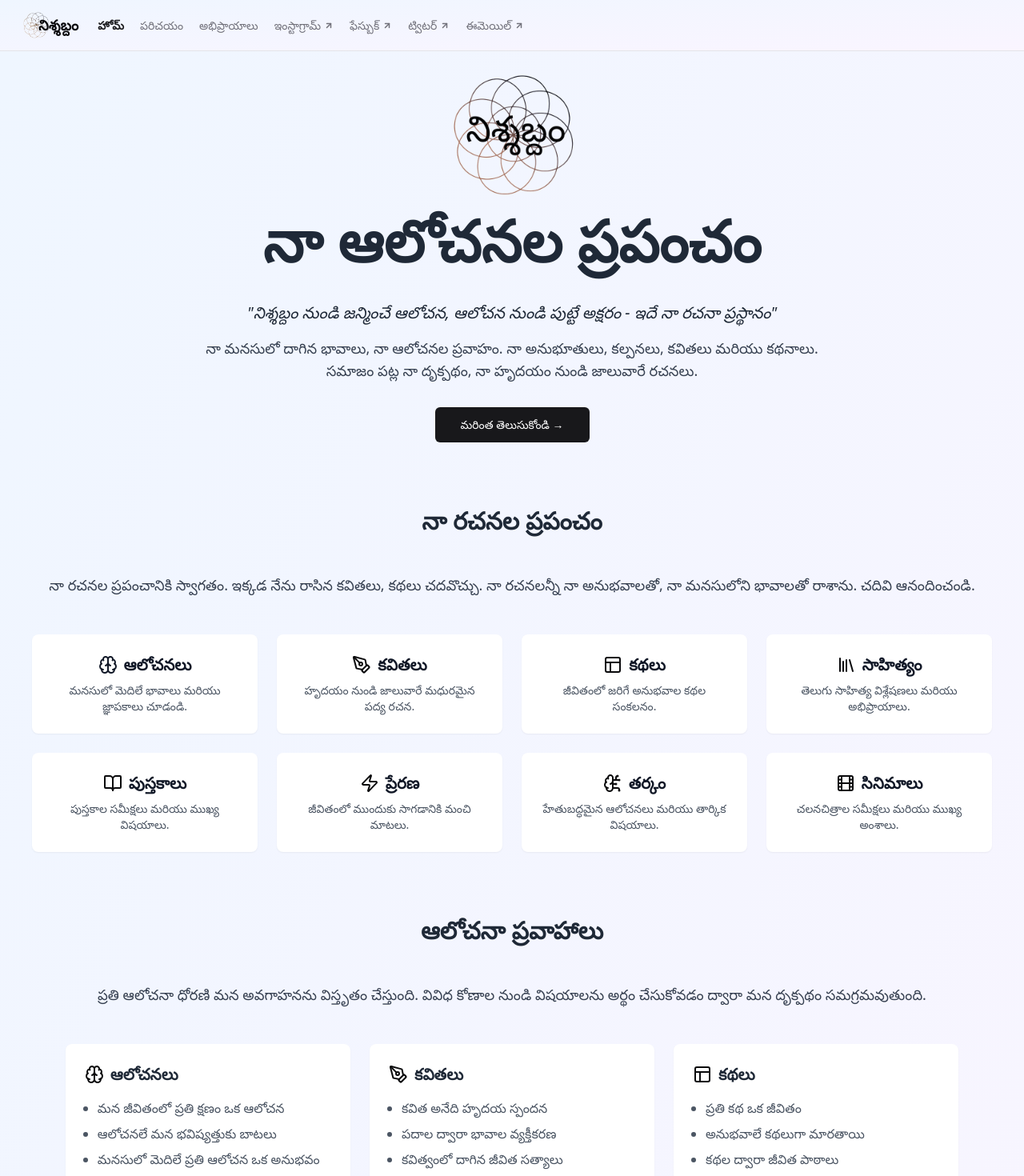
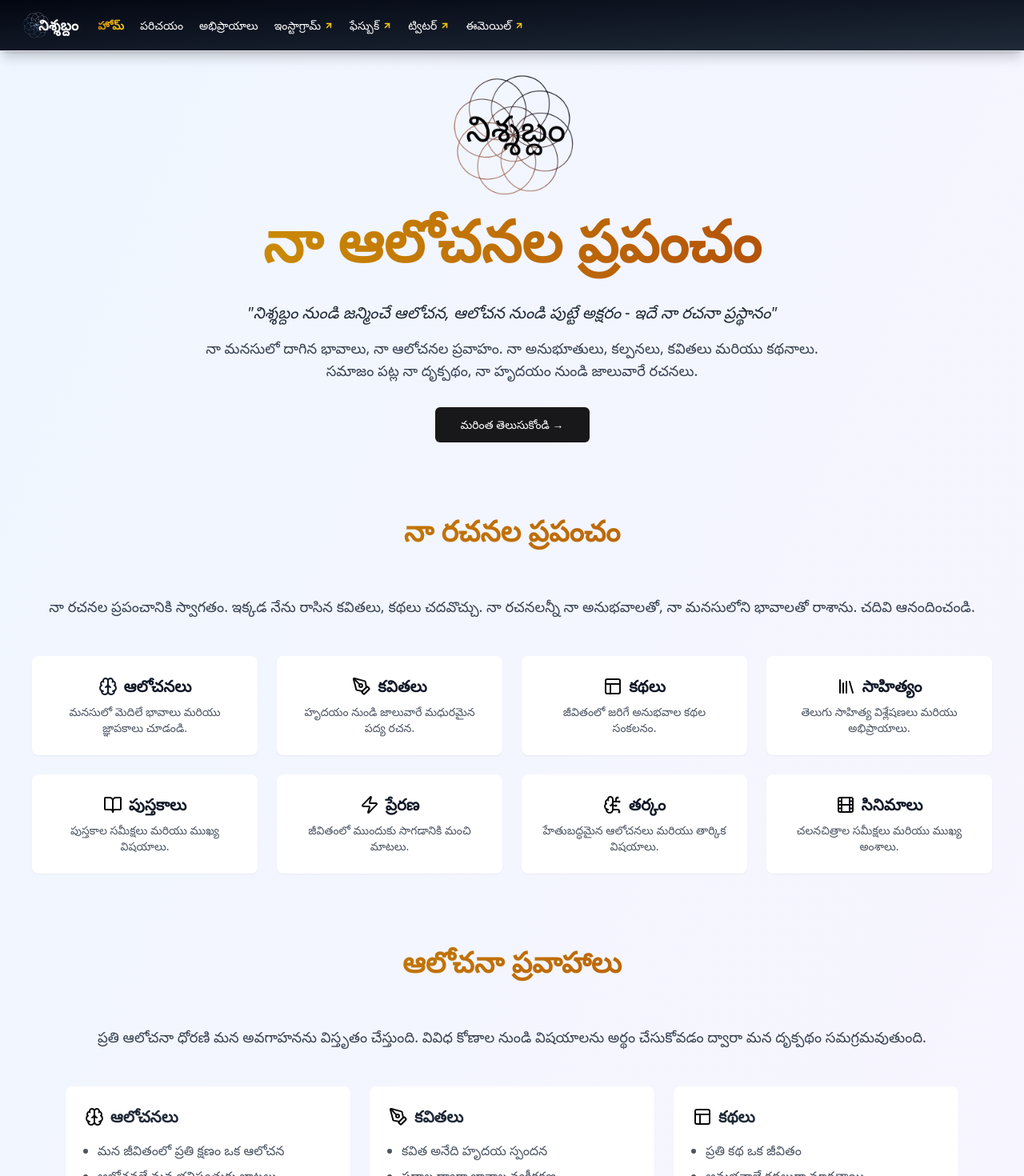
Before and after one commit to avinashadluri/nishabdham.sh, a Next.js app: page / in a window 1280 px wide. Shown: the top 1470 px of the page at 80% size. Built offline with nearby package versions, Linux system fonts and the light colour scheme.

Commit message:
added motivational stories

```diff
--- a/app/page.tsx
+++ b/app/page.tsx
@@ -242,7 +242,7 @@ const HeroSection = () => {
           className="rounded-full mb-2 glow-[#FFD700]"
           priority
         />
-        <span className="text-gray-800 -mt-12 bg-clip-text py-[2px] leading-relaxed">
+        <span className="text-transparent -mt-12 bg-clip-text bg-gradient-to-r from-yellow-600 to-amber-700 py-[2px] leading-relaxed">
           నా ఆలోచనల ప్రపంచం
         </span>
       </h1>
@@ -274,7 +274,7 @@ const FeaturesSection = () => {
   return (
     <section className="p-10">
       <div className="w-full">
-        <h2 className="text-3xl font-bold text-center mb-12 text-gray-800">
+        <h2 className="text-4xl font-bold text-center mb-12 text-transparent bg-clip-text bg-gradient-to-r from-yellow-600 to-amber-700 py-[2px] leading-relaxed">
           నా రచనల ప్రపంచం
         </h2>
         <div className="text-lg text-gray-700 w-full mb-12 text-center">
@@ -310,7 +310,7 @@ const ThoughtsSection = () => {
   return (
     <section className="p-10">
       <div className="w-full">
-        <h2 className="text-3xl font-bold text-center mb-12 text-gray-800">
+        <h2 className="text-4xl font-bold text-center mb-12 text-transparent bg-clip-text bg-gradient-to-r from-yellow-600 to-amber-700 py-[2px] leading-relaxed">
           ఆలోచనా ప్రవాహాలు
         </h2>
         <div className="text-lg text-gray-700 w-full mb-12 text-center">
@@ -352,7 +352,7 @@ const MotivationSection = () => {
   return (
     <section className="p-10">
       <div className="w-full">
-        <h2 className="text-3xl font-bold text-center mb-12 text-gray-800">
+        <h2 className="text-4xl font-bold text-center mb-12 text-transparent bg-clip-text bg-gradient-to-r from-yellow-600 to-amber-700 py-[2px] leading-relaxed">
           సాహిత్య ప్రేరణ
         </h2>
         <div className="text-lg text-gray-700 w-full mb-12 text-center">
--- a/components/navigation/logo.tsx
+++ b/components/navigation/logo.tsx
@@ -13,8 +13,11 @@ export function Logo() {
         height={34}
         loading="lazy"
         decoding="async"
+        className="invert"
       />
-      <h1 className="text-lg font-semibold -ml-6">{Settings.title}</h1>
+      <h1 className="text-lg font-semibold -ml-6 text-white">
+        {Settings.title}
+      </h1>
     </Link>
   )
 }
--- a/components/navigation/navbar.tsx
+++ b/components/navigation/navbar.tsx
@@ -8,12 +8,12 @@ import { SheetLeft } from "@/components/navigation/sidebar"
 
 export function Navbar() {
   return (
-    <nav className="sticky top-0 z-50 w-full h-16 border-b bg-gradient-to-br from-blue-50 to-purple-50 md:px-4 px-2">
+    <nav className="sticky top-0 z-50 w-full h-16 border-b bg-gradient-to-br from-gray-950 to-gray-800 md:px-4 px-2 shadow-lg shadow-black/20">
       <div className="mx-auto flex h-full items-center justify-between p-1 sm:p-3 md:gap-2">
         <div className="flex items-center gap-5">
           <SheetLeft />
           <div className="flex items-center gap-6">
-            <div className=" md:flex">
+            <div className="md:flex">
               <Logo />
             </div>
             <div className="hidden md:flex items-center gap-5 text-sm font-medium text-muted-foreground">
@@ -35,22 +35,27 @@ export function NavMenu({ isSheet = false }) {
         const Comp = (
           <Anchor
             key={item.title + item.href}
-            activeClassName="font-bold text-primary"
+            activeClassName="font-bold text-transparent bg-clip-text bg-gradient-to-r from-yellow-600 to-yellow-400"
             absolute
-            className="flex items-center gap-1 text-sm"
+            className="flex items-center gap-1 text-sm text-white"
             href={item.href}
             target={item.external ? "_blank" : undefined}
             rel={item.external ? "noopener noreferrer" : undefined}
           >
             {item.title}{" "}
             {item.external && (
-              <LuArrowUpRight className="w-3 h-3 align-super" strokeWidth={3} />
+              <LuArrowUpRight
+                className="w-3 h-3 align-super text-yellow-400"
+                strokeWidth={3}
+              />
             )}
           </Anchor>
         )
         return isSheet ? (
           <SheetClose key={item.title + item.href} asChild>
-            {Comp}
+            <div className="text-white hover:text-transparent hover:bg-clip-text hover:bg-gradient-to-r hover:from-yellow-600 hover:to-yellow-400">
+              {Comp}
+            </div>
           </SheetClose>
         ) : (
           Comp
--- a/components/navigation/pagemenu.tsx
+++ b/components/navigation/pagemenu.tsx
@@ -10,7 +10,7 @@ export default function PageMenu({ isSheet = false }) {
   if (!pathname.startsWith("/docs")) return null
 
   return (
-    <div className="flex flex-col gap-3.5 mt-5 pb-6">
+    <div className="flex flex-col gap-3.5 mt-5 pb-6 text-white md:text-black">
       {Routes.map((item, index) => {
         if ("spacer" in item) {
           return (
@@ -30,6 +30,8 @@ export default function PageMenu({ isSheet = false }) {
                 href: `/docs${item.href}`,
                 level: 0,
                 isSheet,
+                activeClassName:
+                  "bg-gradient-to-r from-yellow-500 to-amber-700 text-white font-medium",
               }}
             />
           </div>
--- a/components/navigation/sidebar.tsx
+++ b/components/navigation/sidebar.tsx
@@ -1,4 +1,4 @@
-import { LuAlignLeft } from "react-icons/lu"
+import { LuAlignJustify } from "react-icons/lu"
 
 import { Button } from "@/components/ui/button"
 import { DialogTitle } from "@/components/ui/dialog"
@@ -29,10 +29,13 @@ export function SheetLeft() {
     <Sheet>
       <SheetTrigger asChild>
         <Button variant="ghost" size="icon" className="md:hidden flex">
-          <LuAlignLeft className="!size-6" />
+          <LuAlignJustify className="!size-6 text-white" />
         </Button>
       </SheetTrigger>
-      <SheetContent className="flex flex-col gap-4 px-0" side="left">
+      <SheetContent
+        className="flex flex-col gap-4 px-0 text-white bg-gradient-to-br from-gray-950 to-gray-800"
+        side="left"
+      >
         <DialogTitle className="sr-only">Menu</DialogTitle>
         <SheetHeader>
           <SheetClose className="px-5" asChild>
--- a/components/navigation/sublink.tsx
+++ b/components/navigation/sublink.tsx
@@ -23,7 +23,7 @@ export default function SubLink(
   props: Paths & { level: number; isSheet: boolean }
 ) {
   const path = usePathname()
-  const [isOpen, setIsOpen] = useState(true)
+  const [isOpen, setIsOpen] = useState(false)
 
   useEffect(() => {
     if (
@@ -44,7 +44,7 @@ export default function SubLink(
 
   const Comp = (
     <Anchor
-      activeClassName="text-primary text-lg font-medium font-bold"
+      activeClassName="bg-gradient-to-r from-yellow-500 to-amber-700 text-transparent bg-clip-text font-medium font-bold"
       href={href}
     >
       {title}
@@ -73,9 +73,9 @@ export default function SubLink(
           <CollapsibleTrigger asChild>
             <Button className="ml-auto h-6 w-6" variant="link" size="icon">
               {!isOpen ? (
-                <LuChevronRight className="h-[0.9rem] w-[0.9rem]" />
+                <LuChevronRight className="h-[0.9rem] w-[0.9rem] text-yellow-500" />
               ) : (
-                <LuChevronDown className="h-[0.9rem] w-[0.9rem]" />
+                <LuChevronDown className="h-[0.9rem] w-[0.9rem] text-amber-600" />
               )}
               <span className="sr-only">Toggle</span>
             </Button>
@@ -84,7 +84,7 @@ export default function SubLink(
         <CollapsibleContent className="CollapsibleContent">
           <div
             className={cn(
-              "mt-2.5 flex flex-col items-start gap-3 pl-4 text-sm border-l text-neutral-800 dark:text-neutral-300/85",
+              "mt-2.5 flex flex-col items-start gap-3 pl-4 text-sm border-l text-white md:text-neutral-800 dark:text-neutral-300/85",
               level > 0 && "ml-1 pl-4 border-l"
             )}
           >
--- a/settings/documents.ts
+++ b/settings/documents.ts
@@ -38,6 +38,32 @@ export const Documents: Paths[] = [
     ],
   },
   {
+    title: "ప్రేరణ",
+    href: "/prerana",
+    items: [
+      {
+        title: "పద్మజ",
+        href: "/padmaja",
+      },
+      {
+        title: "రాజేష్",
+        href: "/rajesh",
+      },
+      {
+        title: "మహేష్",
+        href: "/mahesh",
+      },
+      {
+        title: "విజయం",
+        href: "/vijayam",
+      },
+      {
+        title: "సత్యం",
+        href: "/satyam",
+      },
+    ],
+  },
+  {
     title: "కవితలు",
     href: "/kavitalu",
     items: [
@@ -60,28 +86,6 @@ export const Documents: Paths[] = [
     ],
   },
   {
-    title: "ప్రేరణ",
-    href: "/prerana",
-    items: [
-      {
-        title: "నువ్వు",
-        href: "/nuvvu",
-      },
-      {
-        title: "ద్వేషం",
-        href: "/dwesham",
-      },
-      {
-        title: "విజయం",
-        href: "/vijayam",
-      },
-      {
-        title: "సత్యం",
-        href: "/satyam",
-      },
-    ],
-  },
-  {
     title: "పుస్తకాలు",
     href: "/pustakalu",
   },
```
Also changed, not shown: 7 other files (tests, documents, lock files or other folders).
